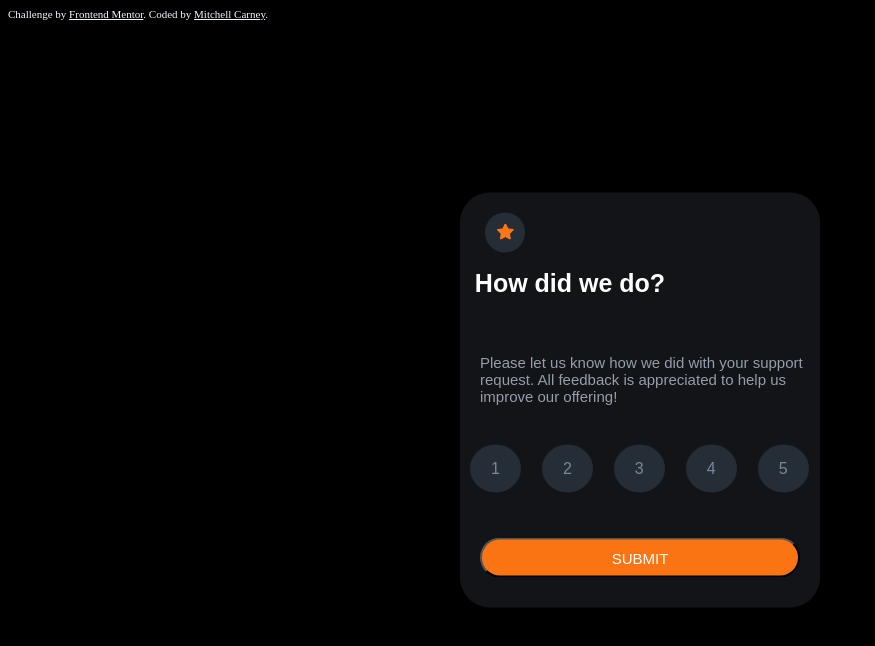
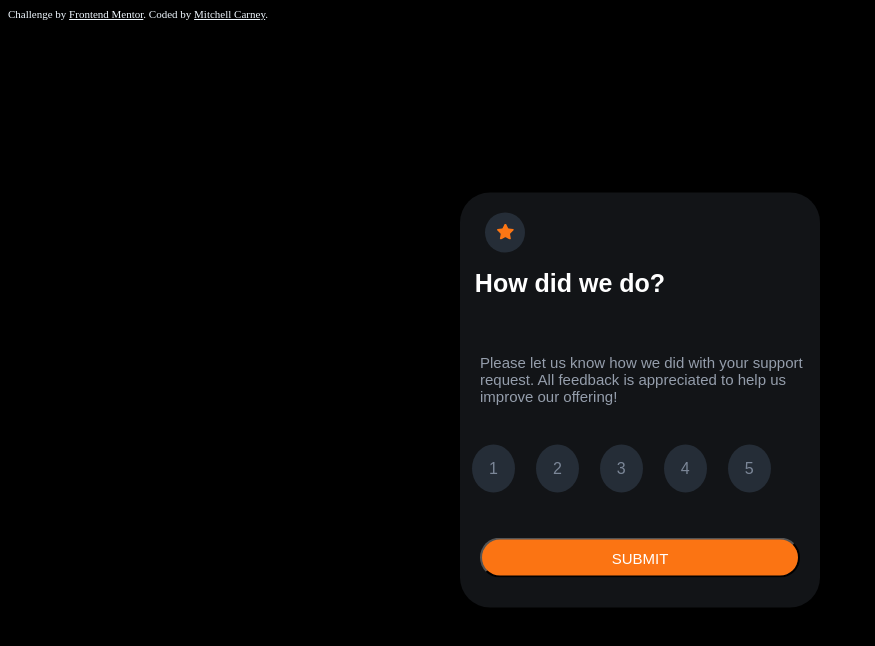
Before and after one commit to vulcanis-dev/Interactive-rating-component, a plain HTML site: page index.html in a window 1280 px wide. Shown: the whole page, without its empty margins (0-875 px from the left). Drawn offline with Linux system fonts and the light colour scheme; a web font is replaced by a local one.

Commit message:
Update index.css

```diff
--- a/index.css
+++ b/index.css
@@ -111,13 +111,14 @@
   .radio-toolbar label {
     display: inline-block;
     background-color: hsl(213, 19%, 18%);
-    padding: 15px 21px;
+    padding: 15px 17px;
     border-radius: 50%;
     font-family: sans-serif, Arial, Helvetica, sans-serif;
     font-size: 16px;
     position: relative;
     bottom: 65px;
     right: 27px;
+    left: -25px;
 
   }
 
@@ -141,5 +142,6 @@
  .Button-1, .Button-2, .Button-3, .Button-4, .Button-5 {
 
     margin: 0px;
+    display: inline-block;
 
   }
```
